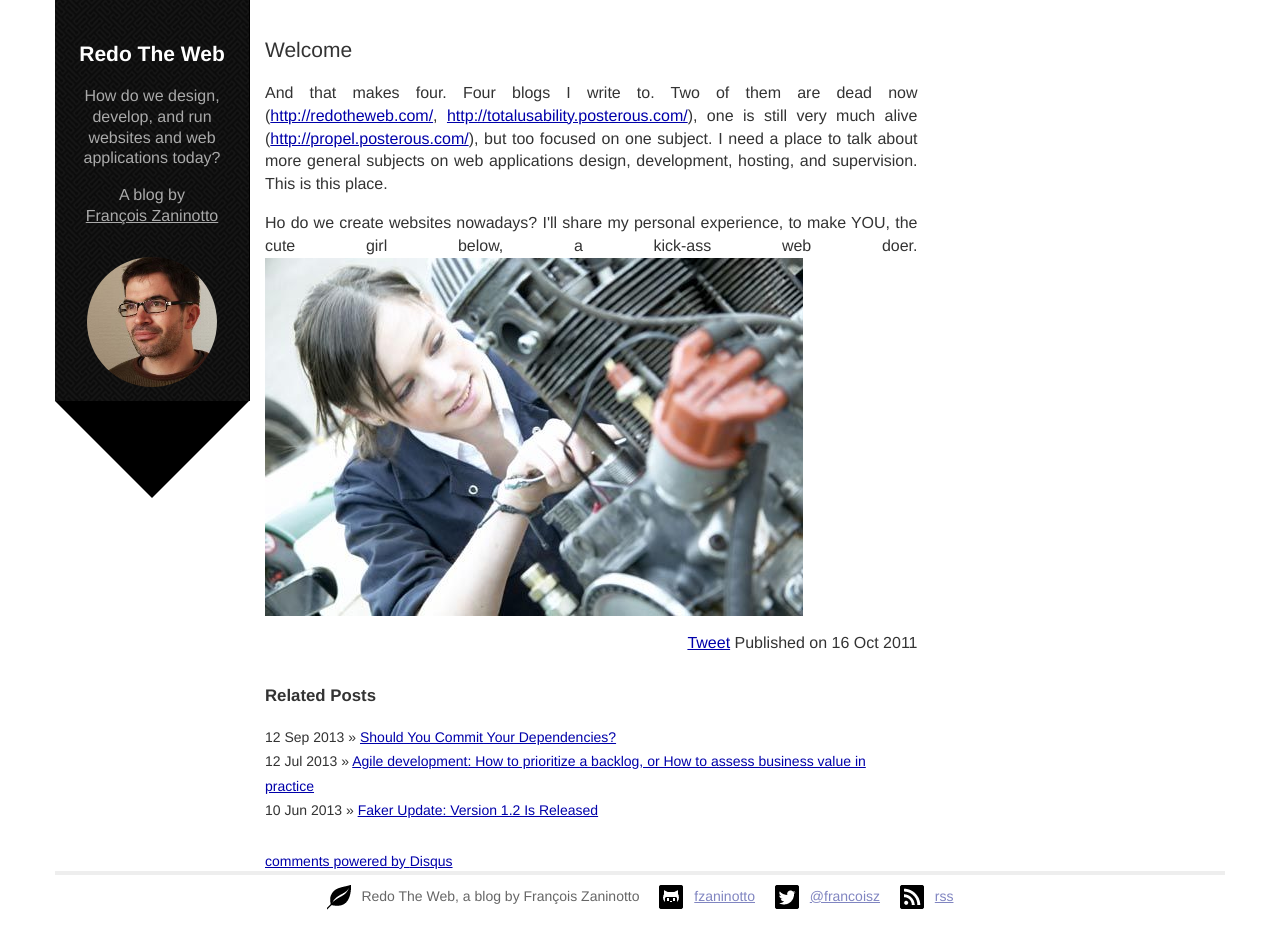
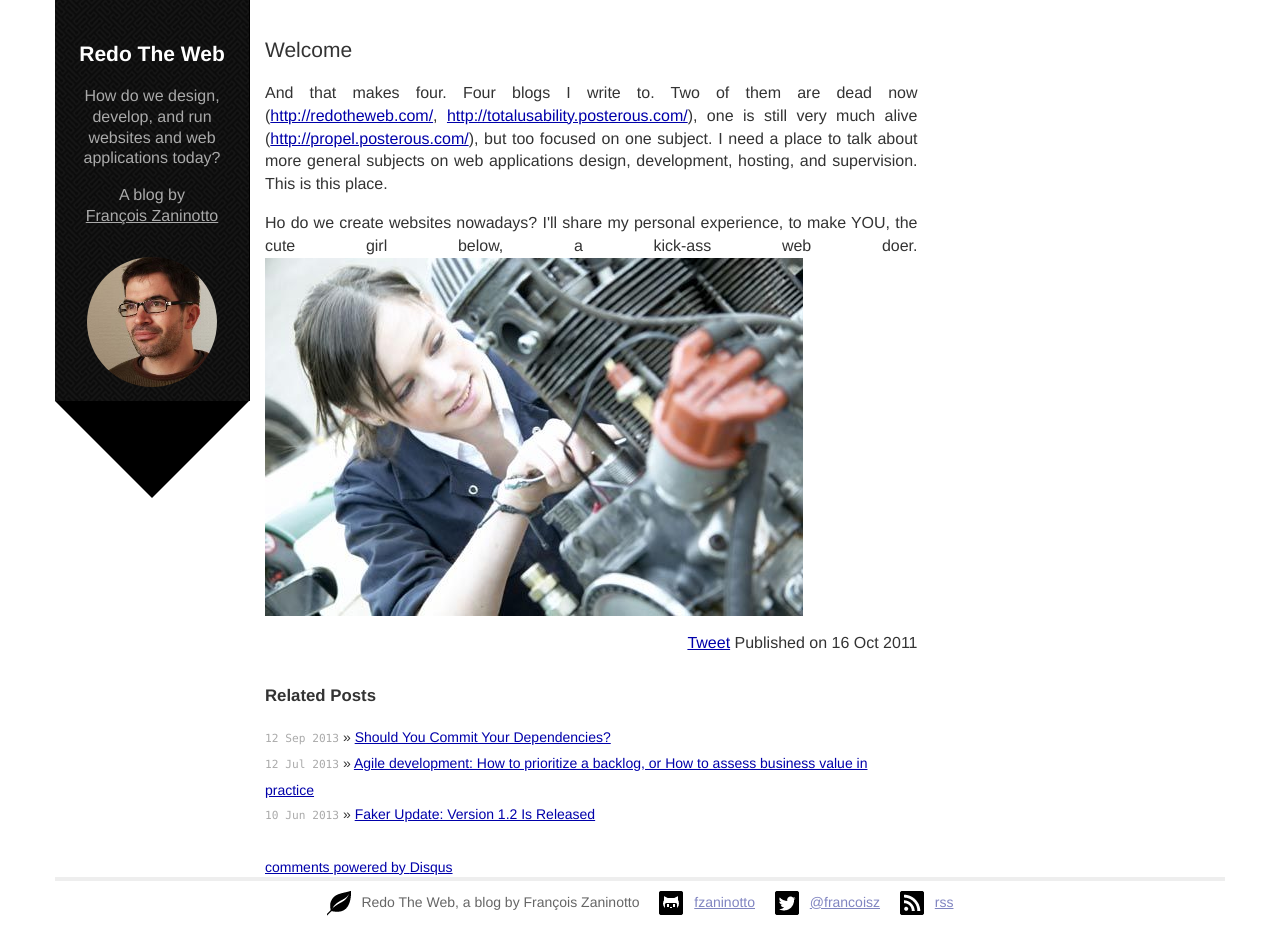
Before and after one commit to fzaninotto/fzaninotto.github.com, a Jekyll site: the page built from _posts/2011-10-16-welcome.html, in a window 1280 px wide. Built offline with Jekyll 4.4.1, drawn with Linux system fonts in a browser that asks for light colours; some web fonts are replaced; Markdown is read by kramdown in place of the engine named in the settings; comment, search, counter and statistics services are not loaded.

Commit message:
Forgot one class

```diff
--- a/_layouts/post.html
+++ b/_layouts/post.html
@@ -18,7 +18,7 @@
   <h2>Related Posts</h2>
   <ul class="posts">
     {% for post in site.related_posts limit:3 %}
-      <li><span>{{ post.date | date_to_string }}</span> &raquo; <a href="{{ post.url }}">{{ post.title }}</a></li>
+      <li><span class="date">{{ post.date | date_to_string }}</span> &raquo; <a href="{{ post.url }}">{{ post.title }}</a></li>
     {% endfor %}
   </ul>
 </div>
```
